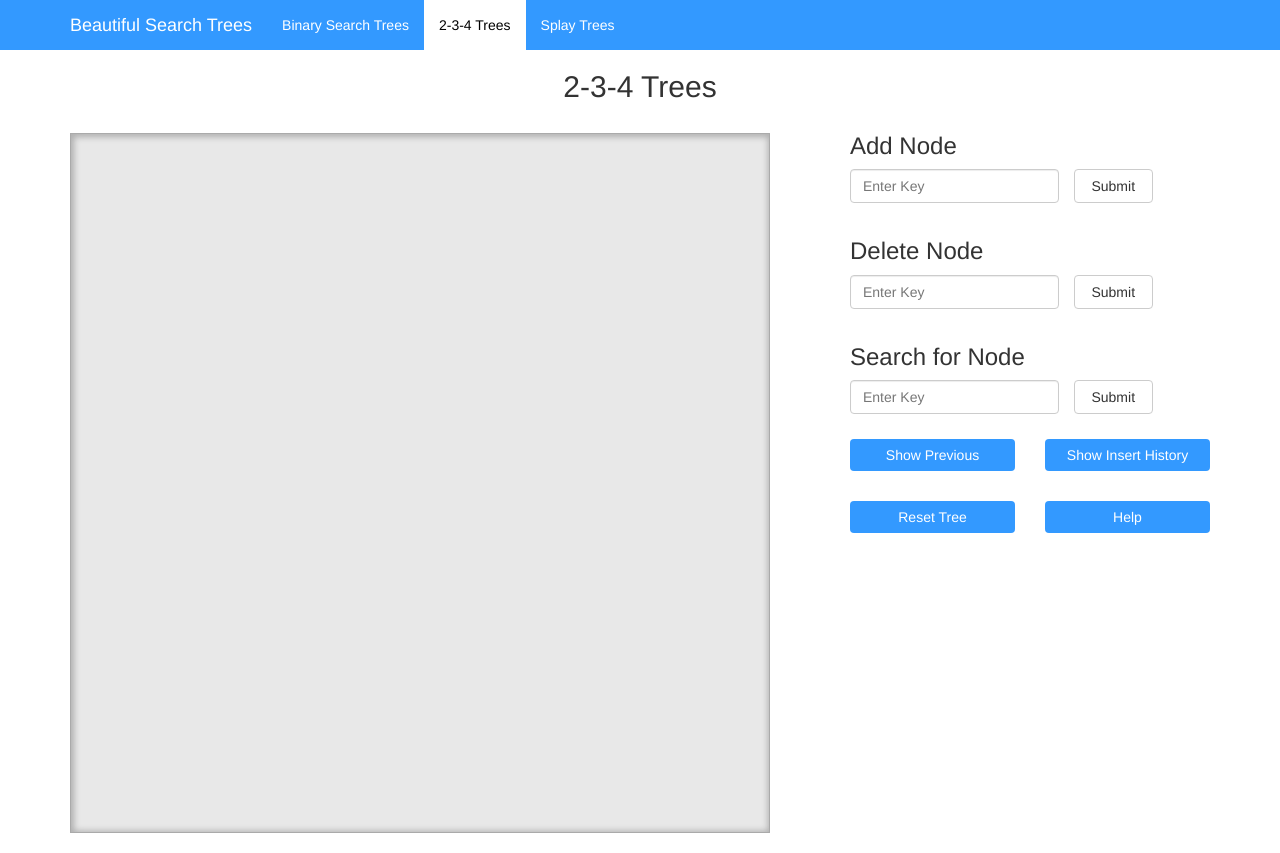
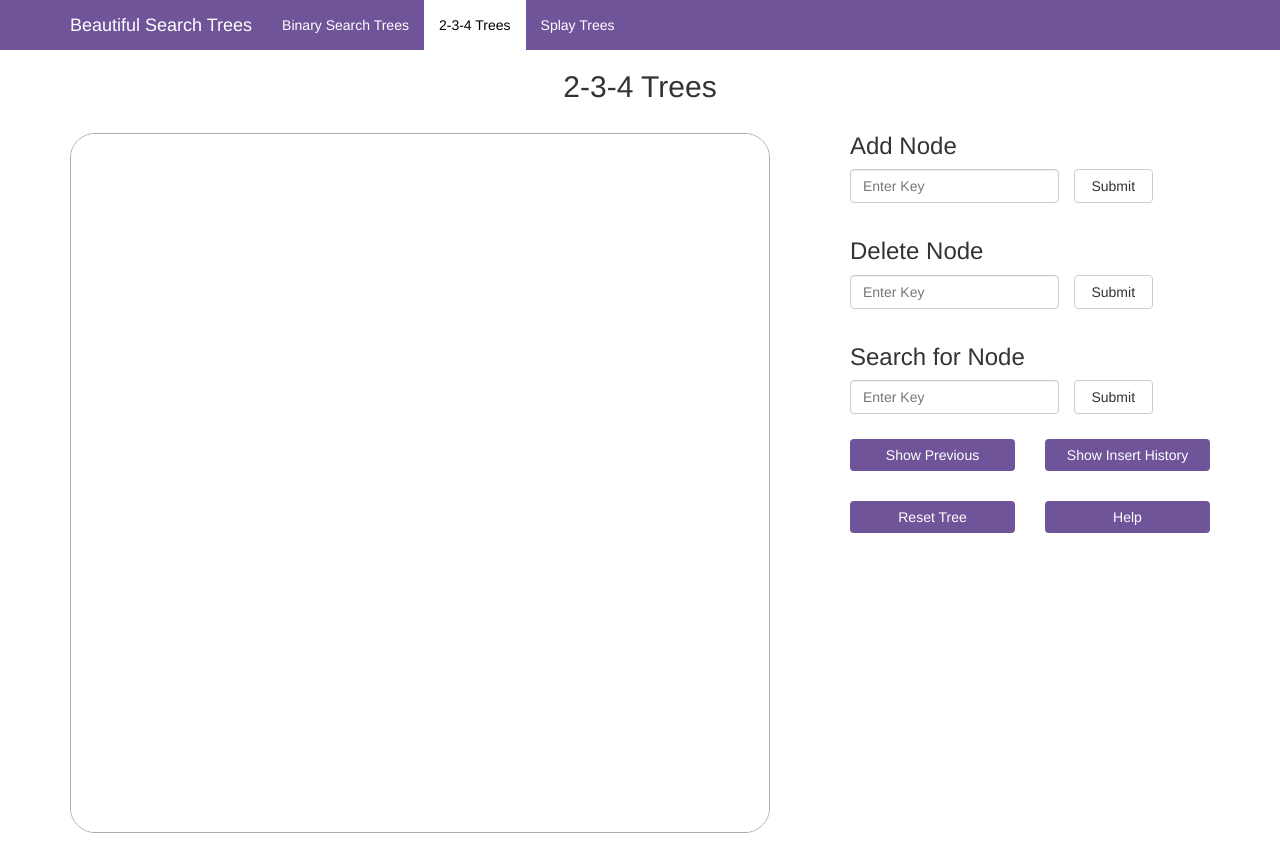
Before and after one commit to jeffzheng1/BeautifulSearchTrees, a PHP site: page /234_tree.html in a window 1280 px wide. Run offline with PHP 8.4, Linux system fonts and the light colour scheme.

Commit message:
change template color

```diff
--- a/css/starter-template.css
+++ b/css/starter-template.css
@@ -10,14 +10,15 @@ body {
     overflow-y: auto;
     width: 700px;
     height: 700px;
-    background-color: #e8e8e8;
+    background-color: #ffffff;
     border: 1px solid #AAAAAA;
-    box-shadow: inset 1px 1px 6px 2px rgba(0,0,0, .25);
+    border-radius: 25px;
+    /*box-shadow: inset 1px 1px 6px 2px rgba(0,0,0, .25);*/
     margin-bottom: 20px;
     margin-top: 20px;
 }
 .navbar {
-	background-color: #3399FF !important;
+	background-color: #6f5499 !important;
     border: none;
 }
 .navbar-inverse .navbar-brand {
@@ -36,7 +37,7 @@ body {
 .btn-primary:focus,
 .btn-primary:active,
 .btn-primary.active {
-  background-color:  #3399FF ;
+  background-color:  #6f5499 ;
   border: none;
 
 }
```
